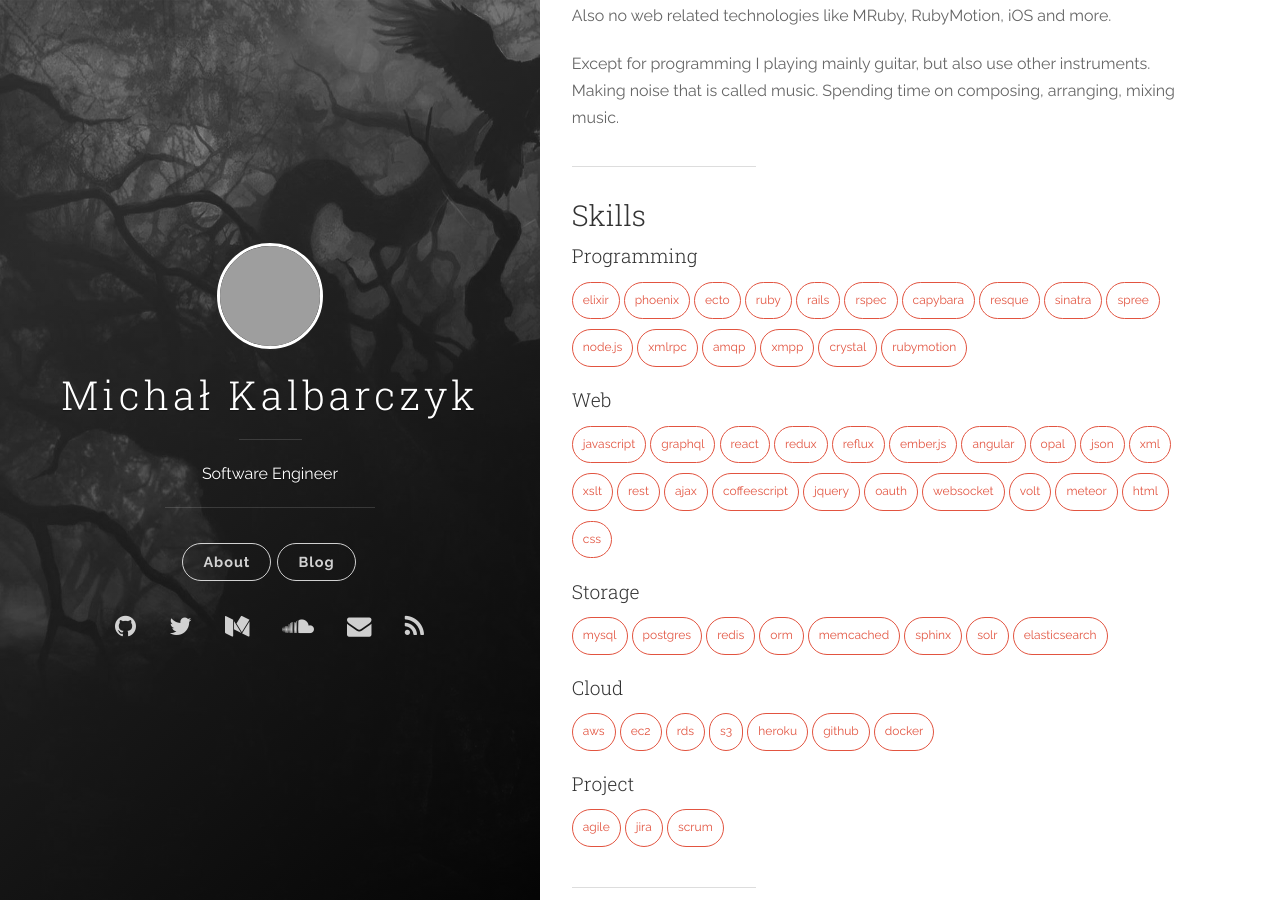
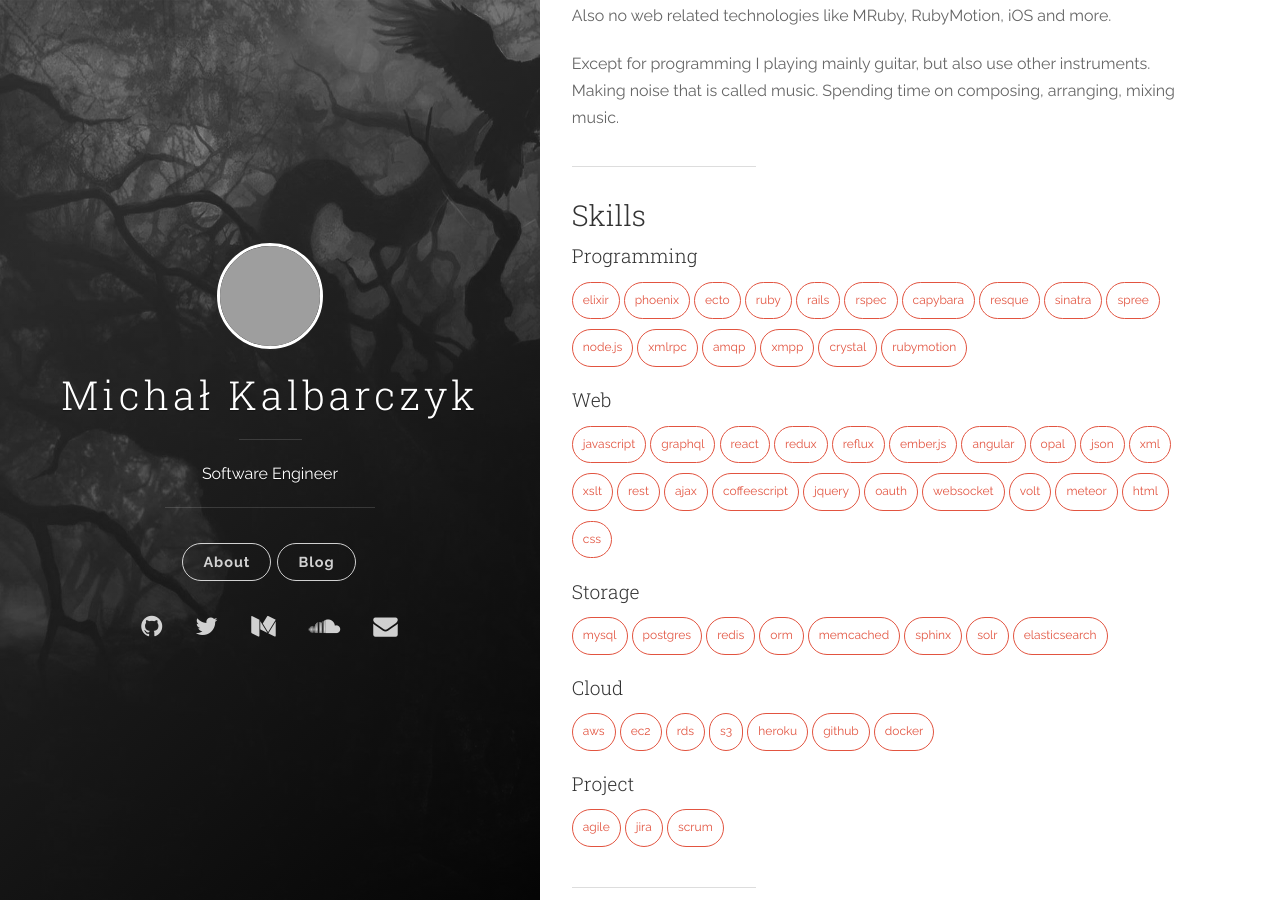
Before and after one commit to fazibear/fazibear.github.io, a Jekyll site: the page built from index.html, in a window 1280 px wide and 900 px high, scrolled down 355 px. Built offline with Jekyll 4.4.1, drawn with Linux system fonts in a browser that asks for light colours; nearby versions of some CDN libraries; grey boxes are pictures that could not be loaded.

Commit message:
Remove feed

```diff
--- a/_includes/header.html
+++ b/_includes/header.html
@@ -52,14 +52,6 @@
                 </li>
               {% endif %}
 
-              <!-- RSS -->
-              <li class="navigation__item">
-                <a href="/feed.xml" title="Subscribe" target="_blank">
-                  <i class="fa fa-rss"></i>
-                  <span class="label">RSS</span>
-                </a>
-              </li>
-
               </ul>
             </nav>
           </div>
```
